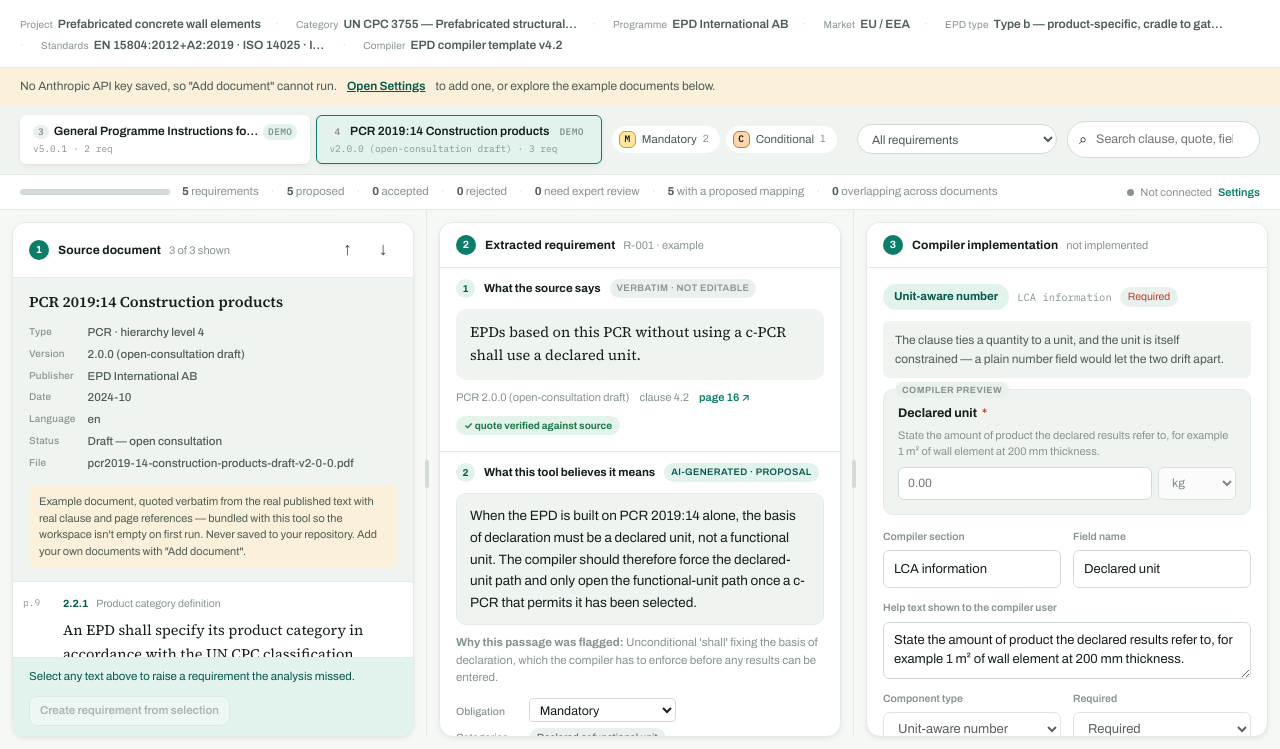
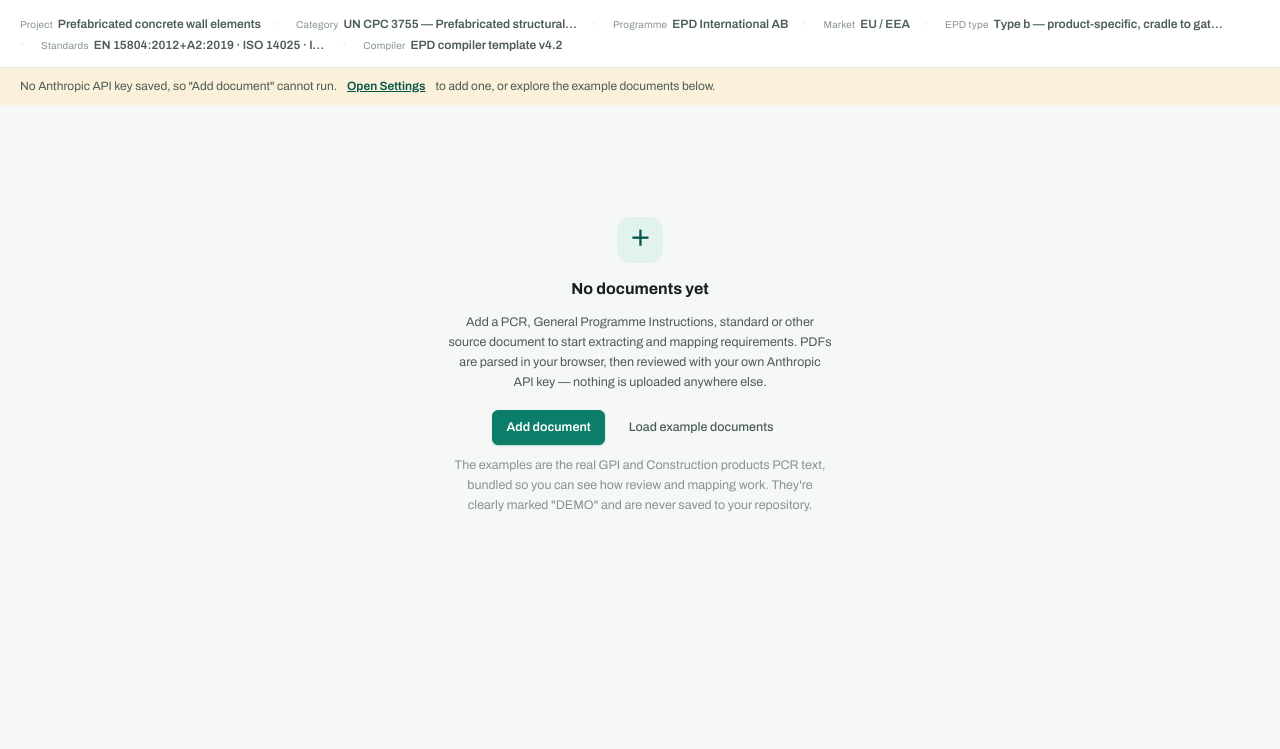
Before and after one commit to gauravraher/PCR-Analysis-Tool, a plain HTML site: page index.html in a window 1280 px wide. Shown: the part 51-800 px from the top of the page. Drawn offline with Linux system fonts and the light colour scheme.

Commit message:
Make demo documents opt-in; workspace starts empty
Previously the GPI and Construction products PCR demo content loaded
automatically on every open, making the app look pre-populated with
PDFs that were never actually uploaded. The workspace now starts
empty with a clear "Add document" / "Load example documents" choice,
and the real PDF upload flow (already built, using pdf.js + your
Anthropic key) is what populates it.

Co-Authored-By: Claude Sonnet 5 <noreply@anthropic.com>
Claude-Session: https://claude.ai/code/session_015bEvrKCa7Var9XpKEn8bPV

```diff
--- a/index.html
+++ b/index.html
@@ -349,6 +349,12 @@ blockquote.src{margin:0; padding:12px 14px; background:var(--panel-2); border-ra
 .implrow{display:flex; gap:7px; align-items:center; flex-wrap:wrap; margin-top:12px}
 
 .empty{padding:44px 24px; text-align:center; color:var(--ink-3); font-size:12.5px; line-height:1.6}
+.empty-workspace{display:flex; flex-direction:column; align-items:center; justify-content:center; text-align:center; gap:10px; max-width:440px; margin:9vh auto 0; padding:40px 28px}
+.empty-workspace .ew-icon{width:46px; height:46px; border-radius:var(--r-lg); background:var(--accent-soft); color:var(--accent-ink); display:grid; place-items:center; font-size:21px; font-weight:600; margin-bottom:4px}
+.empty-workspace h2{margin:0; font-size:16px; color:var(--ink)}
+.empty-workspace p{margin:0; color:var(--ink-2); font-size:12.5px; line-height:1.6}
+.empty-workspace .ew-acts{display:flex; gap:10px; margin-top:8px; flex-wrap:wrap; justify-content:center}
+.empty-workspace .ew-note{color:var(--ink-3)}
 .empty b{display:block; color:var(--ink); font-size:14px; margin-bottom:6px; font-weight:700}
 .listrow{display:flex; gap:10px; align-items:flex-start; padding:10px 16px; border-bottom:1px solid var(--rule); cursor:pointer; background:var(--panel); transition:background .1s}
 .listrow:hover{background:var(--panel-2)}
@@ -407,7 +413,7 @@ dialog::backdrop{background:rgba(10,20,18,.5); backdrop-filter:blur(2px)}
 
 <div id="banner" class="banner" hidden></div>
 
-<div class="toolbar">
+<div class="toolbar" id="toolbar">
   <div class="doctabs" id="doctabs"></div>
   <div class="filters" id="filters"></div>
   <div class="spacer"></div>
@@ -425,6 +431,17 @@ dialog::backdrop{background:rgba(10,20,18,.5); backdrop-filter:blur(2px)}
 </div>
 
 <div class="strip" id="strip"></div>
+
+<div id="emptyWorkspace" class="empty-workspace" hidden>
+  <div class="ew-icon" aria-hidden="true">＋</div>
+  <h2>No documents yet</h2>
+  <p>Add a PCR, General Programme Instructions, standard or other source document to start extracting and mapping requirements. PDFs are parsed in your browser, then reviewed with your own Anthropic API key — nothing is uploaded anywhere else.</p>
+  <div class="ew-acts">
+    <button class="btn primary" id="btnAddEmpty">Add document</button>
+    <button class="btn ghost" id="btnLoadDemo">Load example documents</button>
+  </div>
+  <p class="mini ew-note">The examples are the real GPI and Construction products PCR text, bundled so you can see how review and mapping work. They're clearly marked "DEMO" and are never saved to your repository.</p>
+</div>
 
 <main class="cols" id="cols">
   <section class="col active" id="colSrc" aria-label="Source document">
@@ -744,14 +761,13 @@ const SEED = [
 /* ============================ state ============================ */
 
 const state = {
-  reqs: [], docs: DOCS.slice(), activeDoc: "pcr201914", selected: "R-001",
+  reqs: [], docs: [], activeDoc: null, selected: null,
   obligationFilter: new Set(), savedView: "all", query: "",
   reviews: {},
   gh: {owner:"", repo:"", token:""}, anthropicKey:"", model:"claude-sonnet-5",
   ghShas: {}, connected:false, connecting:false, connError:"", dirty:new Set(), lastSync:null,
   me: {name:""}
 };
-SEED.forEach(r => state.reqs.push(Object.assign({source:"seed", quoteVerified:true}, r)));
 
 /* ============================ helpers ============================ */
 
@@ -759,6 +775,15 @@ const $ = s => document.querySelector(s);
 const esc = s => String(s==null?"":s).replace(/[&<>"']/g, c => ({"&":"&amp;","<":"&lt;",">":"&gt;",'"':"&quot;","'":"&#39;"}[c]));
 const byId = id => state.reqs.find(r => r.id === id);
 const docById = id => state.docs.find(d => d.id === id);
+
+/* Demo content is opt-in only — loaded on request, never at boot — so a first run (and every
+   plain reload) starts from a genuinely empty workspace. See "Load example documents". */
+function loadDemoWorkspace(){
+  DOCS.forEach(d => { if (!docById(d.id)) state.docs.push(d); });
+  SEED.forEach(r => { if (!byId(r.id)) state.reqs.push(Object.assign({source:"seed", quoteVerified:true}, r)); });
+  if (!state.activeDoc){ state.activeDoc = "pcr201914"; state.selected = "R-001"; }
+  renderAll();
+}
 const review = id => state.reviews[id] || {status:"proposed", history:[]};
 const nowISO = () => new Date().toISOString();
 const fmtTime = iso => { try { return new Date(iso).toLocaleString(undefined,{dateStyle:"medium",timeStyle:"short"}); } catch(e){ return iso; } };
@@ -938,6 +963,11 @@ async function syncFromGitHub(){
         (doc.data.requirements || []).forEach(r => { if (!byId(r.id)) state.reqs.push(r); });
         Object.assign(state.reviews, doc.data.reviews || {});
       }
+    }
+    if (!state.activeDoc && state.docs.length){
+      state.activeDoc = state.docs[0].id;
+      const f = state.reqs.find(r => r.doc === state.activeDoc);
+      if (f) state.selected = f.id;
     }
     state.connected = true; state.connError = ""; state.lastSync = nowISO();
   } catch(e){
@@ -1816,7 +1846,16 @@ async function saveSettings(){
 
 /* ============================ wiring ============================ */
 
-function renderAll(){ renderDocTabs(); renderFilters(); renderStrip(); renderSource(); renderReq(); renderMap(); renderBanner(); }
+function renderWorkspaceState(){
+  const empty = state.docs.length === 0;
+  $("#toolbar").hidden = empty;
+  $("#strip").hidden = empty;
+  $("#cols").hidden = empty;
+  $("#mnav").hidden = empty;
+  $("#emptyWorkspace").hidden = !empty;
+}
+
+function renderAll(){ renderWorkspaceState(); renderDocTabs(); renderFilters(); renderStrip(); renderSource(); renderReq(); renderMap(); renderBanner(); }
 
 function select(id){
   if (!byId(id)) return;
@@ -1879,7 +1918,10 @@ $("#btnPrevHl").addEventListener("click", () => { const v = visible(); if (!v.le
 $("#btnAudit").addEventListener("click", openAudit);
 $("#btnExport").addEventListener("click", openExport);
 $("#btnSettings").addEventListener("click", openSettings);
-$("#btnAdd").addEventListener("click", () => { $("#log").innerHTML=""; $("#prog").hidden=true; dlgAdd().showModal(); });
+function openAddDialog(){ $("#log").innerHTML=""; $("#prog").hidden=true; dlgAdd().showModal(); }
+$("#btnAdd").addEventListener("click", openAddDialog);
+$("#btnAddEmpty").addEventListener("click", openAddDialog);
+$("#btnLoadDemo").addEventListener("click", loadDemoWorkspace);
 $("#btnExpCsv").addEventListener("click", () => download("requirements-register.csv", toCsv(exportRows()), "text/csv"));
 $("#btnExpJson").addEventListener("click", () => download("compiler-implementation-spec.json", JSON.stringify(backupJson(), null, 2), "application/json"));
 
```
